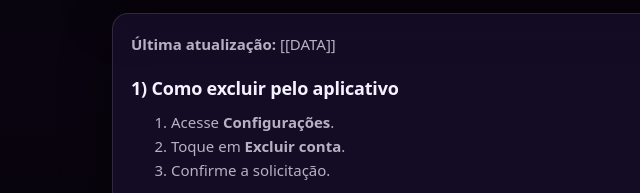
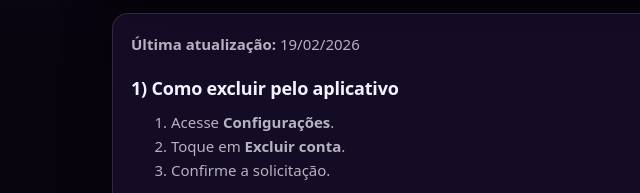
Before and after one commit to bombazevedo/worshiphub-support, a plain HTML site: page account-deletion.html in a window 1280 px wide. Shown: the part 377-570 px from the top of the page, 38-678 px from the left. Drawn offline with Linux system fonts and the light colour scheme.

Commit message:
Update last updated date in account-deletion.html

```diff
--- a/account-deletion.html
+++ b/account-deletion.html
@@ -42,7 +42,7 @@
     </section>
 
     <section class="card doc">
-      <p><strong>Última atualização:</strong> [[DATA]]</p>
+      <p><strong>Última atualização:</strong> 19/02/2026</p>
 
       <h2>1) Como excluir pelo aplicativo</h2>
       <ol>
```
